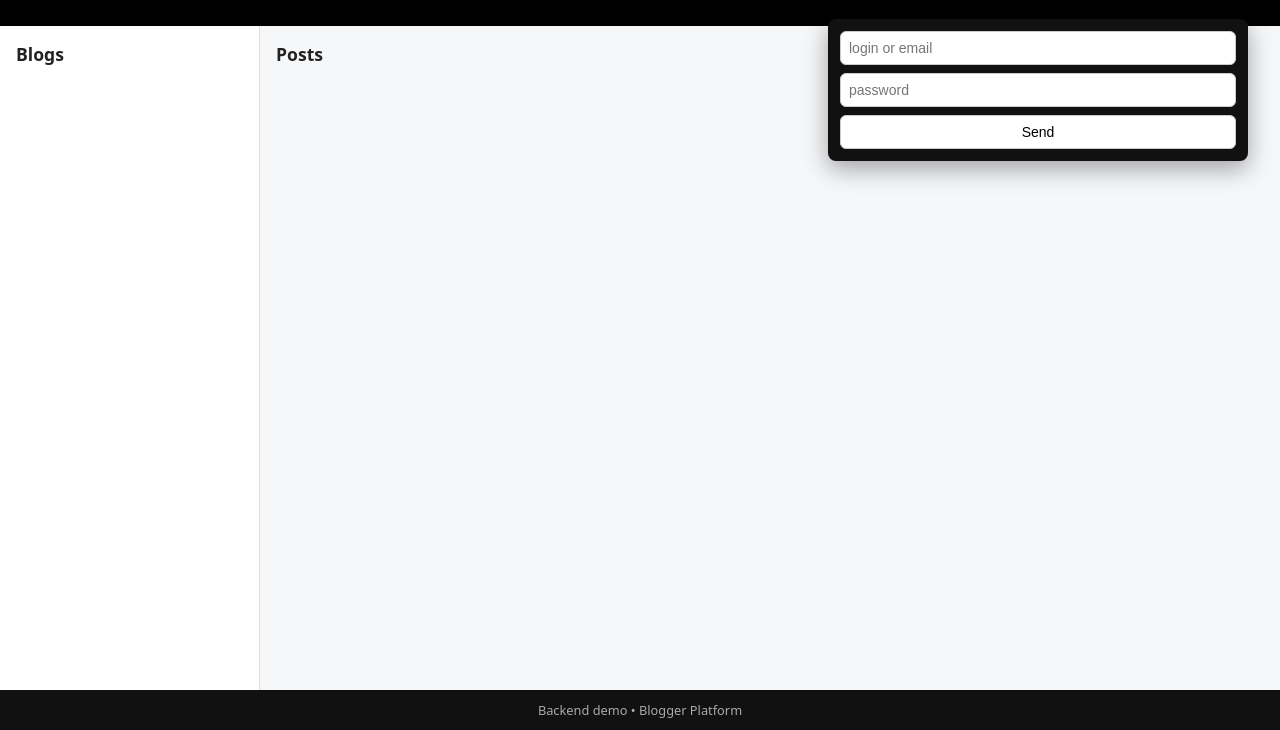
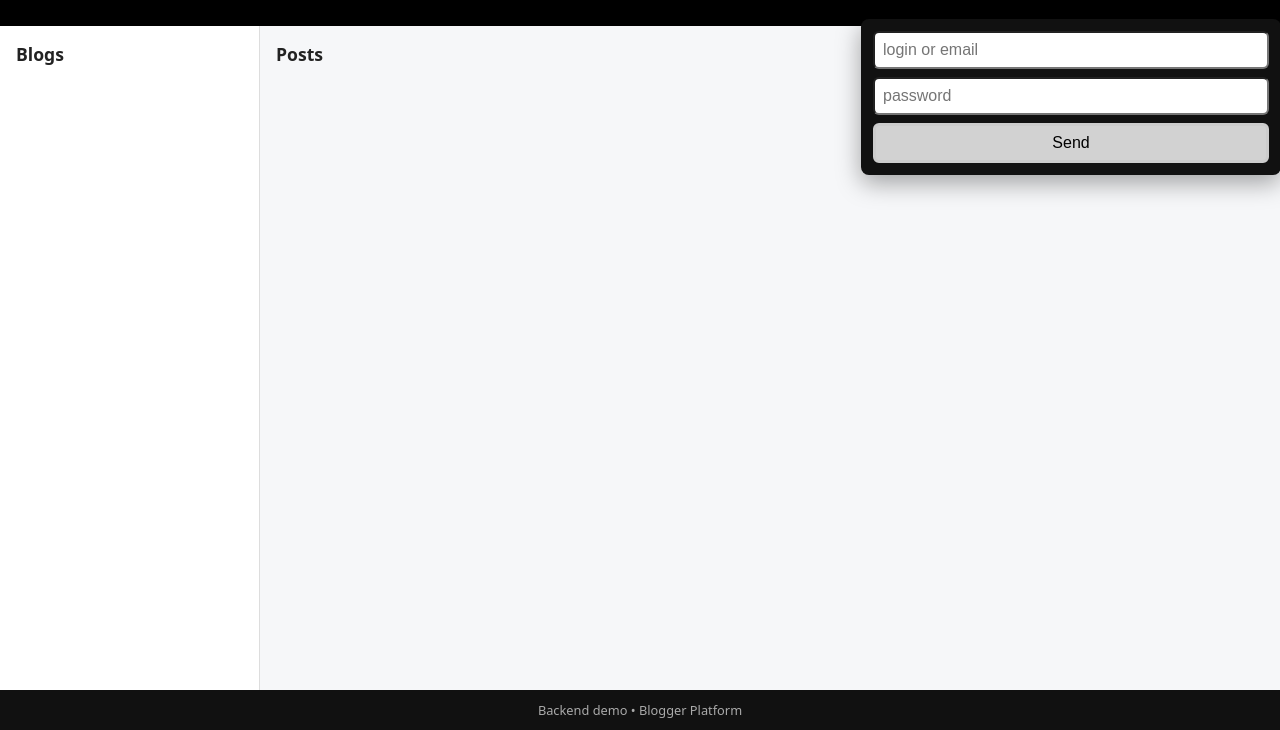
Before and after one commit to alexgeho/blogger-platform-frontend, a website built with Vite: page index.html in a window 1280 px wide. Both pictures are taken after a click on the button "Login". Shown: the part 70-800 px from the top of the page. Built offline with nearby package versions, Linux system fonts and the light colour scheme; files whose address does not match are found by name.

Commit message:
fix: auth form alignment

```diff
--- a/src/style.css
+++ b/src/style.css
@@ -26,7 +26,6 @@
 
 .header {
   height: 96px;
-  /* ОДНА высота навсегда */
   padding: 0 16px;
 
   display: flex;
@@ -79,9 +78,9 @@
   /* появляется под кнопками */
 
   right: 0;
-  margin-right: 8px;
+  margin-right: -25px;
 
-  width: calc(80vw - 24px);
+  width: calc(80vw);
   max-width: 420px;
 
   display: grid;
@@ -104,17 +103,19 @@
 .auth-form button {
   width: 100%;
   padding: 8px;
-  font-size: 14px;
+  font-size: 1rem;
   border-radius: 6px;
-  border: 1px solid #ccc;
+
 }
 
+
 .auth-form button {
-  background: #fff;
+  background: #d2d2d2;
   cursor: pointer;
+  border: 3px solid #ccc;
+
 }
 
-/* открытое состояние */
 .auth-form.open {
   opacity: 1;
   transform: translateY(0);
```
